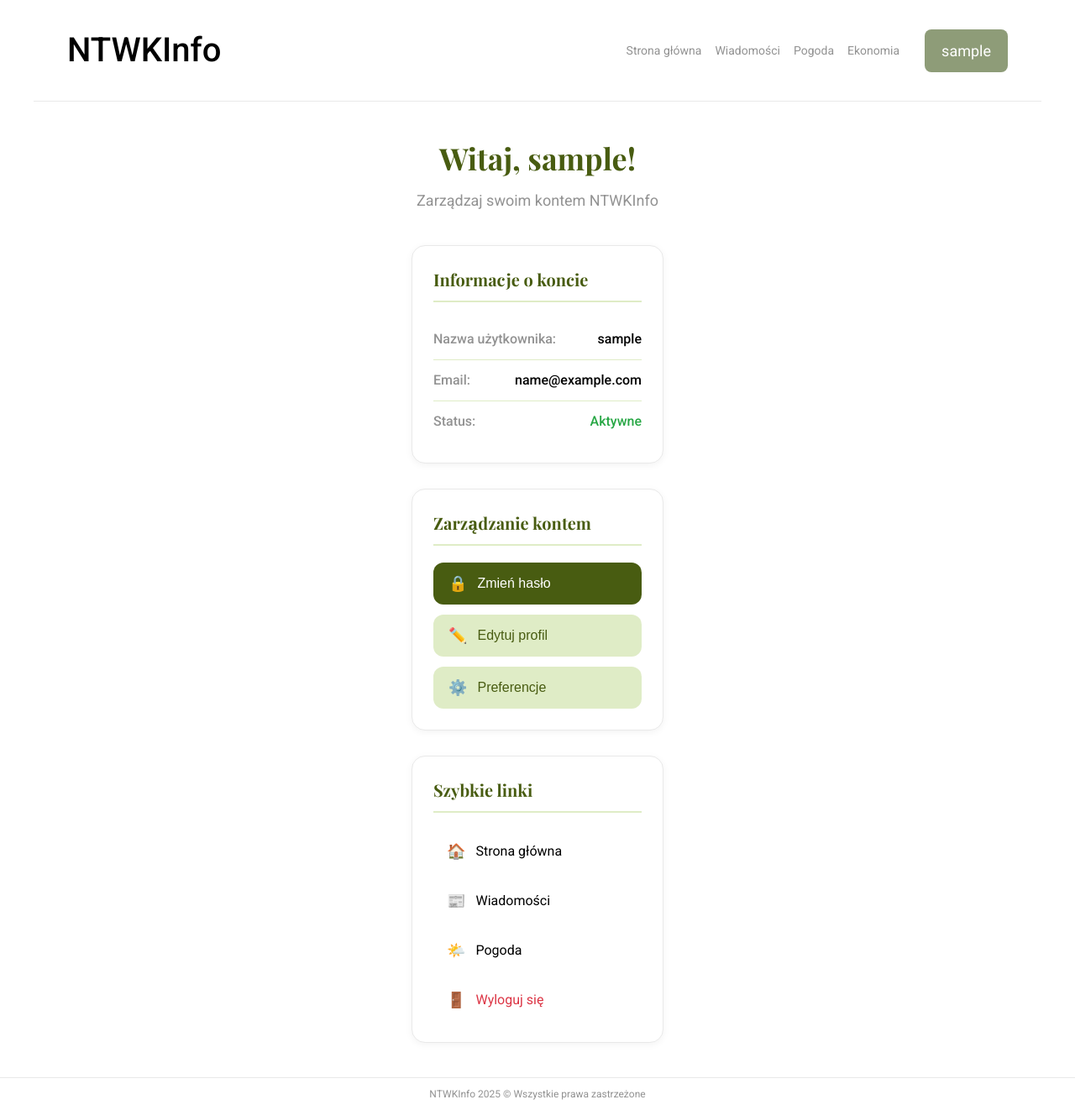
After one commit to MrN1co/NTwKInfo, a Flask app: page /dashboard in a window 1280 px wide. The commit adds this page. Shown: the whole page at 84% size. Run offline with Flask 3, Linux system fonts and the light colour scheme; a user stored in the database is signed in; tables that the repository leaves empty hold one stand-in row (values such as "Sample post").

Commit message:
Add login functionality

```diff
--- a/app.py
+++ b/app.py
@@ -33,6 +33,16 @@ def create_app():
     # Initialize database
     db.init_app(app)
 
+    # Context processor to make current user available to all templates
+    @app.context_processor
+    def inject_user():
+        from flask import session
+        from modules.database import User
+        current_user = None
+        if 'user_id' in session:
+            current_user = User.query.get(session['user_id'])
+        return dict(current_user=current_user)
+
     # Register blueprints
     app.register_blueprint(main_bp)
     app.register_blueprint(auth_bp, url_prefix='/auth')
--- a/modules/main.py
+++ b/modules/main.py
@@ -35,5 +35,12 @@ def test_weather():
 @main_bp.route('/dashboard')
 @login_required
 def dashboard():
-    username = session.get('user_id', 'Guest')
-    return render_template('main/dashboard.html', username=username)
+    from modules.database import User
+    user_id = session.get('user_id')
+    user = User.query.get(user_id) if user_id else None
+
+    if not user:
+        flash('User session expired. Please log in again.', 'error')
+        return redirect(url_for('auth.login'))
+
+    return render_template('auth/dashboard.html', user=user)
--- a/static/css/style.css
+++ b/static/css/style.css
@@ -172,6 +172,23 @@ h1, h2, h3 {
     font-size: 18px;
     border-radius: 8px;
 
+}
+
+.header__user-button {
+    background-color: var(--color-secondary);
+    color: var(--color-white);
+    padding: 12px 20px;
+    font-family: var(--font-body);
+    font-size: 18px;
+    border-radius: 8px;
+    text-decoration: none;
+    display: inline-block;
+    transition: background-color 0.2s;
+}
+
+.header__user-button:hover {
+    background-color: var(--color-primary);
+    color: var(--color-white);
 }
 
 /* --- 3. GŁÓWNA ZAWARTOŚĆ --- */
@@ -408,7 +425,8 @@ h1, h2, h3 {
     position: relative;
   }
 
-  .header__cta-button {
+  .header__cta-button,
+  .header__user-button {
     position: absolute;
     top: 16px;
     right: 16px;
@@ -629,7 +647,8 @@ h1, h2, h3 {
     margin-top: 5px;
   }
 
-  .header__cta-button {
+  .header__cta-button,
+  .header__user-button {
     position: absolute;
     top: 16px;
     right: 16px;
@@ -988,3 +1007,15 @@ h1, h2, h3 {
   cursor: pointer;
   margin-top: 10px;
 }
+
+/* Error message in auth modal */
+.auth-error {
+  background-color: #f8d7da;
+  border: 1px solid #f5c6cb;
+  color: #721c24;
+  padding: 12px 16px;
+  border-radius: 8px;
+  margin-bottom: 20px;
+  font-size: 14px;
+  font-weight: 500;
+}
--- /dev/null
+++ b/static/js/auth-modal.js
@@ -0,0 +1,101 @@
+// Handle AJAX form submission for login/register modals
+document.addEventListener('DOMContentLoaded', function() {
+  const loginForm = document.querySelector('#loginForm form');
+  const registerForm = document.querySelector('#registerForm form');
+
+  // Helper function to display error in modal
+  function showError(form, message) {
+    // Remove existing error if any
+    const existingError = form.querySelector('.auth-error');
+    if (existingError) {
+      existingError.remove();
+    }
+
+    // Create and insert error message
+    const errorDiv = document.createElement('div');
+    errorDiv.className = 'auth-error';
+    errorDiv.textContent = message;
+    form.insertBefore(errorDiv, form.firstChild);
+  }
+
+  // Helper function to clear errors
+  function clearError(form) {
+    const existingError = form.querySelector('.auth-error');
+    if (existingError) {
+      existingError.remove();
+    }
+  }
+
+  // Handle login form submission
+  if (loginForm) {
+    loginForm.addEventListener('submit', function(e) {
+      e.preventDefault();
+
+      const formData = new FormData(loginForm);
+
+      fetch('/auth/login', {
+        method: 'POST',
+        body: formData,
+        headers: {
+          'X-Requested-With': 'XMLHttpRequest'
+        }
+      })
+      .then(response => {
+        return response.json().then(data => {
+          if (response.ok && data.success) {
+            // Successful login
+            clearError(loginForm);
+            // Redirect after brief delay to show success state
+            setTimeout(() => {
+              window.location.href = data.redirect;
+            }, 500);
+          } else {
+            // Show error in modal (handles both 401 and success:false cases)
+            showError(loginForm, data.message);
+          }
+        });
+      })
+      .catch(error => {
+        showError(loginForm, 'Błędny login lub hasło. Proszę spróbuj ponownie.');
+        console.error('Error:', error);
+      });
+    });
+  }
+
+  // Handle register form submission
+  if (registerForm) {
+    registerForm.addEventListener('submit', function(e) {
+      e.preventDefault();
+
+      const formData = new FormData(registerForm);
+
+      fetch('/auth/register', {
+        method: 'POST',
+        body: formData,
+        headers: {
+          'X-Requested-With': 'XMLHttpRequest'
+        }
+      })
+      .then(response => {
+        return response.json().then(data => {
+          if (response.ok && data.success) {
+            // Successful registration
+            clearError(registerForm);
+            // Show success message and redirect to login
+            showError(registerForm, '✓ ' + data.message);
+            setTimeout(() => {
+              window.location.href = data.redirect;
+            }, 1000);
+          } else {
+            // Show error in modal (handles HTTP error status codes)
+            showError(registerForm, data.message);
+          }
+        });
+      })
+      .catch(error => {
+        showError(registerForm, 'Wystąpił błąd. Proszę spróbuj ponownie.');
+        console.error('Error:', error);
+      });
+    });
+  }
+});
--- /dev/null
+++ b/templates/auth/dashboard.html
@@ -0,0 +1,315 @@
+{% extends 'base.html' %}
+
+{% block title %}Dashboard - NTWKInfo{% endblock %}
+
+{% block content %}
+<div class="dashboard-container">
+  <header class="dashboard-header">
+    <h1>Witaj, {{ user.username }}!</h1>
+    <p class="dashboard-subtitle">Zarządzaj swoim kontem NTWKInfo</p>
+  </header>
+
+  <div class="dashboard-grid">
+    <!-- Account Information -->
+    <section class="dashboard-card">
+      <h2>Informacje o koncie</h2>
+      <div class="account-info">
+        <div class="info-row">
+          <span class="label">Nazwa użytkownika:</span>
+          <span class="value">{{ user.username }}</span>
+        </div>
+        <div class="info-row">
+          <span class="label">Email:</span>
+          <span class="value">{{ user.email }}</span>
+        </div>
+        <div class="info-row">
+          <span class="label">Status:</span>
+          <span class="value status-active">Aktywne</span>
+        </div>
+      </div>
+    </section>
+
+    <!-- Account Actions -->
+    <section class="dashboard-card">
+      <h2>Zarządzanie kontem</h2>
+      <div class="dashboard-actions">
+        <button class="action-btn primary" onclick="showChangePasswordModal()">
+          <span class="icon">🔒</span>
+          Zmień hasło
+        </button>
+        <button class="action-btn secondary" onclick="showEditProfileModal()">
+          <span class="icon">✏️</span>
+          Edytuj profil
+        </button>
+        <button class="action-btn secondary" onclick="showPreferencesModal()">
+          <span class="icon">⚙️</span>
+          Preferencje
+        </button>
+      </div>
+    </section>
+
+
+    <!-- Quick Links -->
+    <section class="dashboard-card">
+      <h2>Szybkie linki</h2>
+      <div class="quick-links">
+        <a href="{{ url_for('main.index') }}" class="quick-link">
+          <span class="icon">🏠</span>
+          Strona główna
+        </a>
+        <a href="{{ url_for('main.news') }}" class="quick-link">
+          <span class="icon">📰</span>
+          Wiadomości
+        </a>
+        <a href="{{ url_for('main.weather') }}" class="quick-link">
+          <span class="icon">🌤️</span>
+          Pogoda
+        </a>
+        <a href="{{ url_for('auth.logout') }}" class="quick-link logout">
+          <span class="icon">🚪</span>
+          Wyloguj się
+        </a>
+      </div>
+    </section>
+  </div>
+</div>
+
+<!-- Change Password Modal -->
+<div id="changePasswordModal" class="auth-overlay hidden">
+  <div class="auth-modal">
+    <div class="auth-box">
+      <form id="changePasswordForm">
+        <button type="button" class="auth-close" onclick="closeChangePasswordModal()">×</button>
+        <h2>Zmień hasło</h2>
+
+        <label>Obecne hasło</label>
+        <input name="current_password" type="password" placeholder="Wpisz obecne hasło" required>
+
+        <label>Nowe hasło</label>
+        <input name="new_password" type="password" placeholder="Wpisz nowe hasło" required>
+
+        <label>Powtórz nowe hasło</label>
+        <input name="confirm_password" type="password" placeholder="Powtórz nowe hasło" required>
+
+        <button type="submit" class="auth-submit">Zmień hasło</button>
+      </form>
+    </div>
+  </div>
+</div>
+
+<style>
+.dashboard-container {
+  max-width: 1200px;
+  margin: 0 auto;
+  padding: 20px;
+}
+
+.dashboard-header {
+  text-align: center;
+  margin-bottom: 40px;
+}
+
+.dashboard-header h1 {
+  font-size: 36px;
+  color: var(--color-primary);
+  margin-bottom: 10px;
+}
+
+.dashboard-subtitle {
+  color: var(--color-text-secondary);
+  font-size: 18px;
+}
+
+.dashboard-grid {
+  display: grid;
+  grid-template-columns: repeat(auto-fit, minmax(300px, 1fr));
+  gap: 30px;
+}
+
+.dashboard-card {
+  background: white;
+  border: 1px solid var(--color-border);
+  border-radius: 16px;
+  padding: 25px;
+  box-shadow: 0 2px 8px rgba(0,0,0,0.05);
+}
+
+.dashboard-card h2 {
+  color: var(--color-primary);
+  font-size: 20px;
+  margin-bottom: 20px;
+  border-bottom: 2px solid var(--color-accent);
+  padding-bottom: 10px;
+}
+
+.info-row {
+  display: flex;
+  justify-content: space-between;
+  padding: 12px 0;
+  border-bottom: 1px solid var(--color-accent);
+}
+
+.info-row:last-child {
+  border-bottom: none;
+}
+
+.label {
+  font-weight: 500;
+  color: var(--color-text-secondary);
+}
+
+.value {
+  color: var(--color-black);
+  font-weight: 500;
+}
+
+.status-active {
+  color: #28a745;
+}
+
+.dashboard-actions {
+  display: flex;
+  flex-direction: column;
+  gap: 12px;
+}
+
+.action-btn {
+  display: flex;
+  align-items: center;
+  gap: 12px;
+  padding: 14px 18px;
+  border: none;
+  border-radius: 12px;
+  font-size: 16px;
+  font-weight: 500;
+  cursor: pointer;
+  transition: all 0.2s;
+}
+
+.action-btn.primary {
+  background: var(--color-primary);
+  color: white;
+}
+
+.action-btn.secondary {
+  background: var(--color-accent);
+  color: var(--color-primary);
+}
+
+.action-btn:hover {
+  transform: translateY(-2px);
+  box-shadow: 0 4px 12px rgba(0,0,0,0.15);
+}
+
+.activity-list {
+  display: flex;
+  flex-direction: column;
+  gap: 12px;
+}
+
+.activity-item {
+  display: flex;
+  flex-direction: column;
+  gap: 4px;
+  padding: 12px 0;
+  border-bottom: 1px solid var(--color-accent);
+}
+
+.activity-item:last-child {
+  border-bottom: none;
+}
+
+.activity-time {
+  font-size: 12px;
+  color: var(--color-text-secondary);
+}
+
+.activity-desc {
+  font-weight: 500;
+}
+
+.quick-links {
+  display: flex;
+  flex-direction: column;
+  gap: 8px;
+}
+
+.quick-link {
+  display: flex;
+  align-items: center;
+  gap: 12px;
+  padding: 12px 16px;
+  border-radius: 8px;
+  text-decoration: none;
+  color: var(--color-black);
+  transition: background 0.2s;
+}
+
+.quick-link:hover {
+  background: var(--color-accent);
+}
+
+.quick-link.logout {
+  color: #dc3545;
+}
+
+.quick-link.logout:hover {
+  background: #f8d7da;
+}
+
+.icon {
+  font-size: 18px;
+}
+
+@media (max-width: 768px) {
+  .dashboard-grid {
+    grid-template-columns: 1fr;
+  }
+
+  .dashboard-header h1 {
+    font-size: 28px;
+  }
+
+  .info-row {
+    flex-direction: column;
+    gap: 4px;
+    align-items: flex-start;
+  }
+}
+</style>
+
+<script>
+function showChangePasswordModal() {
+  document.getElementById('changePasswordModal').classList.remove('hidden');
+}
+
+function closeChangePasswordModal() {
+  document.getElementById('changePasswordModal').classList.add('hidden');
+}
+
+function showEditProfileModal() {
+  alert('Funkcja w przygotowaniu');
+}
+
+function showPreferencesModal() {
+  alert('Funkcja w przygotowaniu');
+}
+
+// Handle change password form
+document.getElementById('changePasswordForm').addEventListener('submit', function(e) {
+  e.preventDefault();
+
+  const formData = new FormData(this);
+  const newPassword = formData.get('new_password');
+  const confirmPassword = formData.get('confirm_password');
+
+  if (newPassword !== confirmPassword) {
+    alert('Nowe hasła nie są identyczne');
+    return;
+  }
+
+  // TODO: Implement password change via AJAX
+  alert('Funkcja zmiany hasła w przygotowaniu');
+});
+</script>
+{% endblock %}
--- a/templates/base.html
+++ b/templates/base.html
@@ -15,39 +15,46 @@
 
   <!-- LOGOWANIE -->
   <div id="loginForm" class="auth-box">
-    <button class="auth-close">×</button>
+    <form method="post" action="{{ url_for('auth.login') }}">
+      <button type="button" class="auth-close">×</button>
       <h2>Zaloguj się</h2>
       <p class="auth-switch">Nie masz konta?
         <a href="#" id="showRegister">Zarejestruj się</a>
       </p>
 
-    <label>Adres email</label>
-    <input type="email" placeholder="Podaj email">
+      <label>Nazwa użytkownika lub email</label>
+      <input name="username" type="text" placeholder="Podaj nazwę użytkownika lub email" required>
 
       <label>Hasło</label>
-    <input type="password" placeholder="Wpisz hasło">
+      <input name="password" type="password" placeholder="Wpisz hasło" required>
 
-    <button class="auth-submit">Potwierdź ↗</button>
+      <button type="submit" class="auth-submit">Potwierdź ↗</button>
+    </form>
   </div>
 
   <!-- REJESTRACJA -->
   <div id="registerForm" class="auth-box hidden">
-    <button class="auth-close">×</button>
+    <form method="post" action="{{ url_for('auth.register') }}">
+      <button type="button" class="auth-close">×</button>
       <h2>Zarejestruj się</h2>
       <p class="auth-switch">Masz konto?
         <a href="#" id="showLogin">Zaloguj się</a>
       </p>
 
+      <label>Nazwa użytkownika</label>
+      <input name="username" type="text" placeholder="Wybierz nazwę użytkownika" required>
+
       <label>Adres email</label>
-    <input type="email" placeholder="Podaj email">
+      <input name="email" type="email" placeholder="Podaj email">
 
       <label>Hasło</label>
-    <input type="password" placeholder="Wpisz hasło">
+      <input name="password" type="password" placeholder="Wpisz hasło" required>
 
       <label>Powtórz hasło</label>
-    <input type="password" placeholder="Powtórz hasło">
+      <input name="password_confirm" type="password" placeholder="Powtórz hasło">
 
-    <button class="auth-submit">Potwierdź ↗</button>
+      <button type="submit" class="auth-submit">Potwierdź ↗</button>
+    </form>
   </div>
 
 </div>
@@ -62,7 +69,11 @@
         <a href="{{ url_for('main.weather') }}" class="{% if request.path == '/pogoda' %}active{% endif %}">Pogoda</a>
         <a href="{{ url_for('main.economy') }}" class="{% if request.path == '/ekonomia' %}active{% endif %}">Ekonomia</a>
       </nav>
+      {% if session.user_id %}
+        <a href="{{ url_for('main.dashboard') }}" class="header__user-button">{{ current_user.username }}</a>
+      {% else %}
         <button class="header__cta-button">Zaloguj się</button>
+      {% endif %}
     </div>
   </header>
 
@@ -84,6 +95,7 @@
 <footer class="footer container-padding"><span>NTWKInfo 2025 © Wszystkie prawa zastrzeżone</span></footer>
 </script>
  <script src="{{ url_for('static', filename='js/script-auth.js') }}"></script>
+ <script src="{{ url_for('static', filename='js/auth-modal.js') }}"></script>
  {% block scripts %}{% endblock %}
 </body>
 </html>
```
Also changed, not shown: modules/auth.py (+25 -8 lines), static/js/script-auth.js (+37 -11 lines), templates/auth/login.html (deleted, +0 -56 lines), templates/auth/register.html (deleted, +0 -73 lines). Lines whose indentation alone changed are shown as unchanged.
